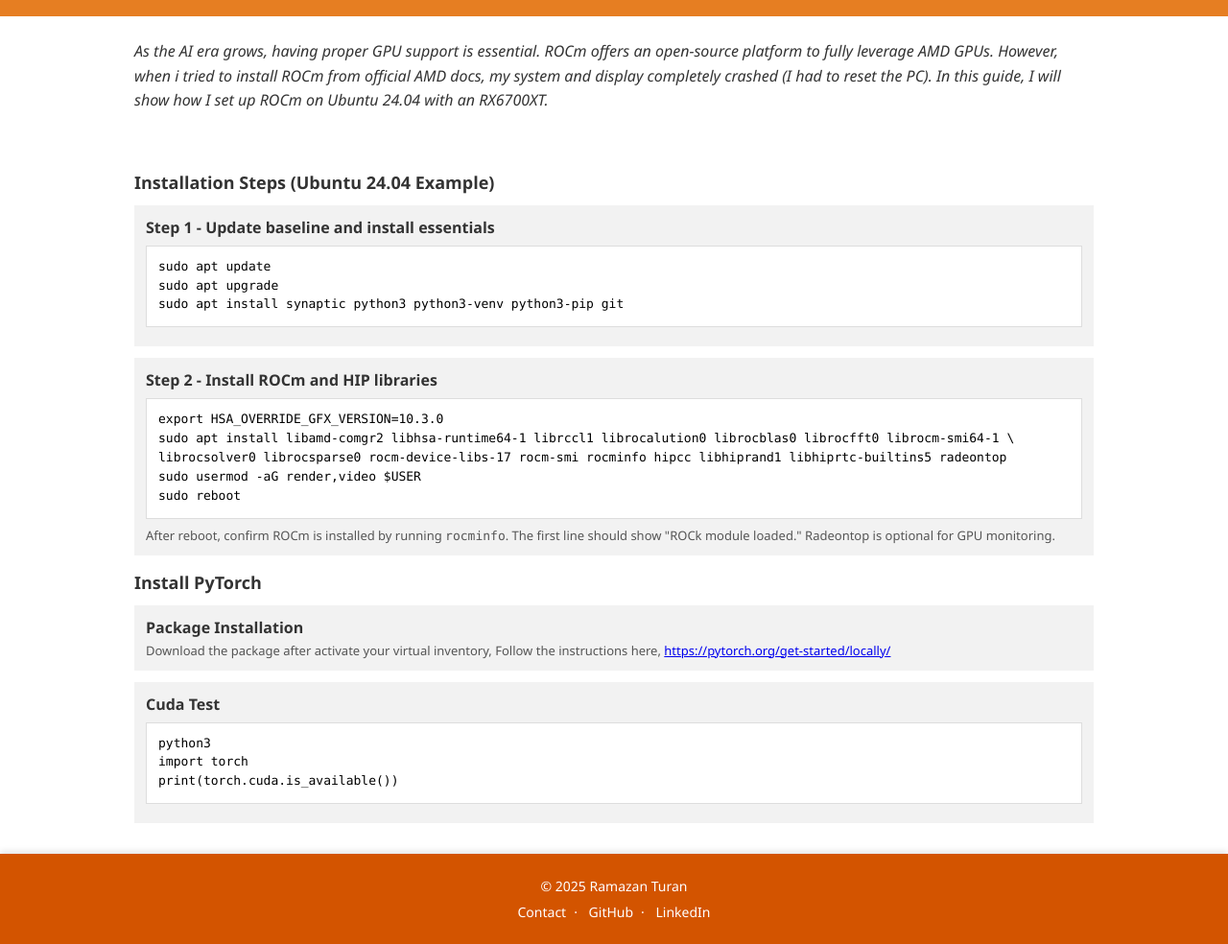
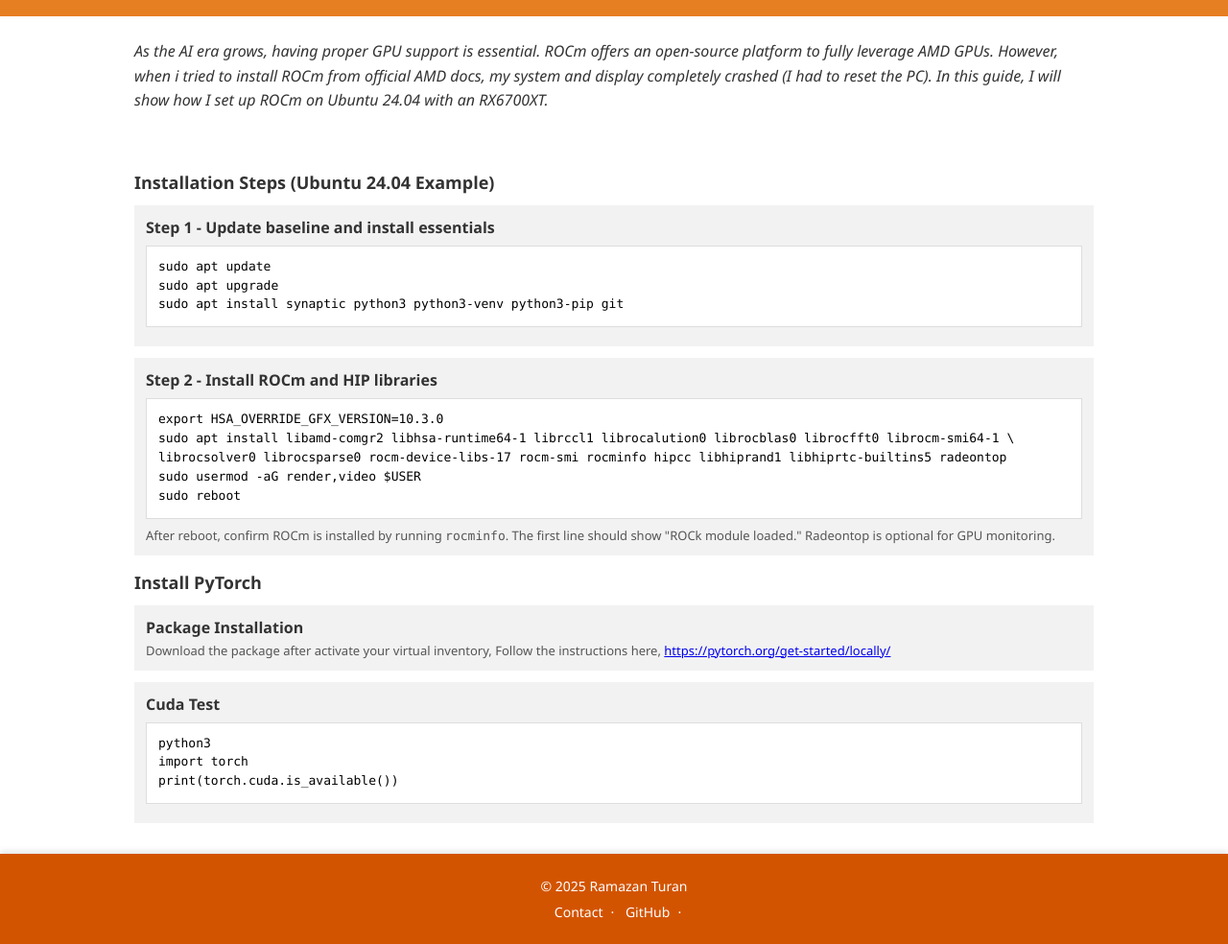
Before and after one commit to MRamazan/ROCm-Installation-RX6700XT, a plain HTML site: page index.html in a window 1280 px wide. Shown: the part 56-1040 px from the top of the page at 96% size. Drawn offline with Linux system fonts and the light colour scheme.

Commit message:
Update index.html

```diff
--- a/index.html
+++ b/index.html
@@ -111,7 +111,6 @@ print(torch.cuda.is_available())</code></pre>
   <div>
     <a href="mailto:ramazanturan.dev@gmail.com" style="color:#fff; text-decoration:none; margin:0 8px;">Contact</a>·
     <a href="https://github.com/MRamazan" target="_blank" rel="noopener" style="color:#fff; text-decoration:none; margin:0 8px;">GitHub</a>·
-    <a href="https://www.linkedin.com/in/ramazan-t-70056b374/" target="_blank" rel="noopener" style="color:#fff; text-decoration:none; margin:0 8px;">LinkedIn</a>
   </div>
 </footer>
 
```
